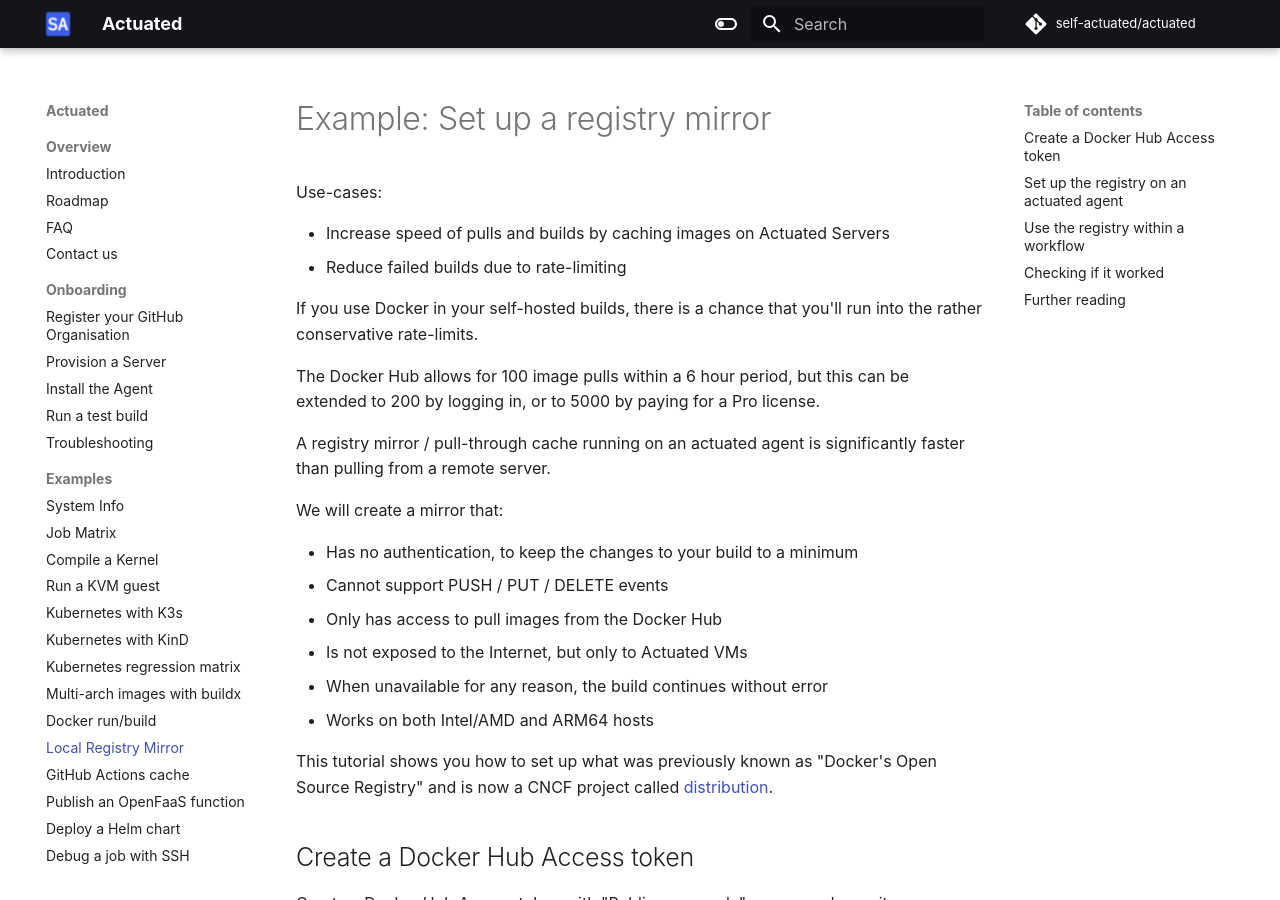
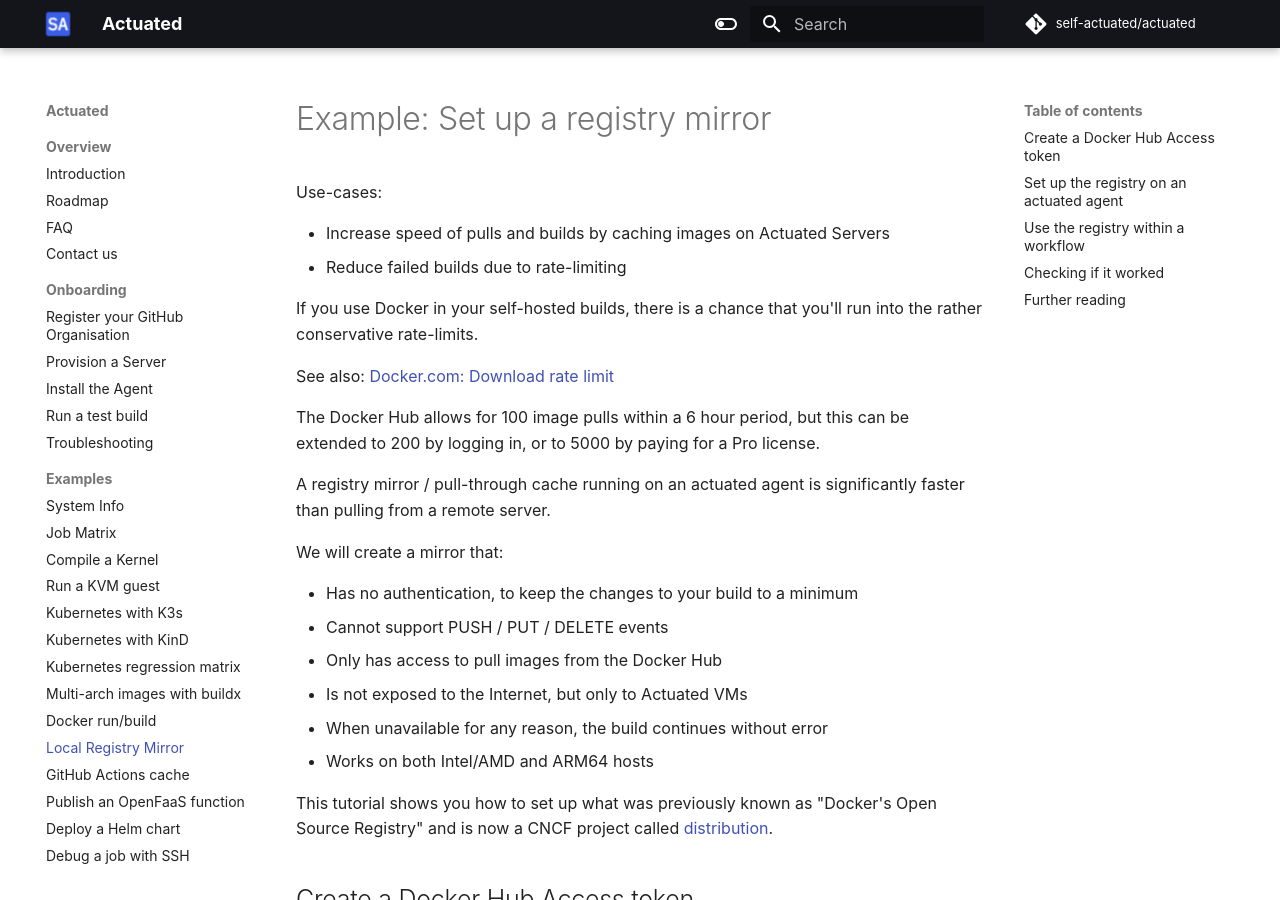
Before and after one commit to welteki/docs.actuated.dev, an MkDocs documentation site: the page built from docs/examples/registry-mirror.md, in a window 1280 px wide and 900 px high. Built offline with MkDocs 1.6.1 and Material for MkDocs 9.7.7, drawn with Linux system fonts in a browser that asks for light colours; some web fonts are replaced.

Commit message:
Add link to rate limits docs
Signed-off-by: Alex Ellis (OpenFaaS Ltd) <alexellis2@gmail.com>

```diff
--- a/docs/examples/registry-mirror.md
+++ b/docs/examples/registry-mirror.md
@@ -6,6 +6,8 @@
 * Reduce failed builds due to rate-limiting
 
 If you use Docker in your self-hosted builds, there is a chance that you'll run into the rather conservative rate-limits.
+
+See also: [Docker.com: Download rate limit](https://docs.docker.com/docker-hub/download-rate-limit/)
 
 The Docker Hub allows for 100 image pulls within a 6 hour period, but this can be extended to 200 by logging in, or to 5000 by paying for a Pro license.
 
```
